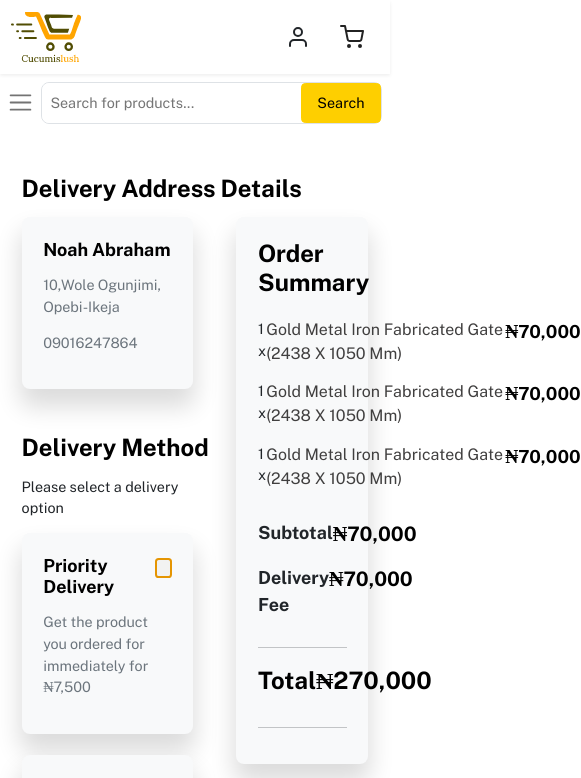
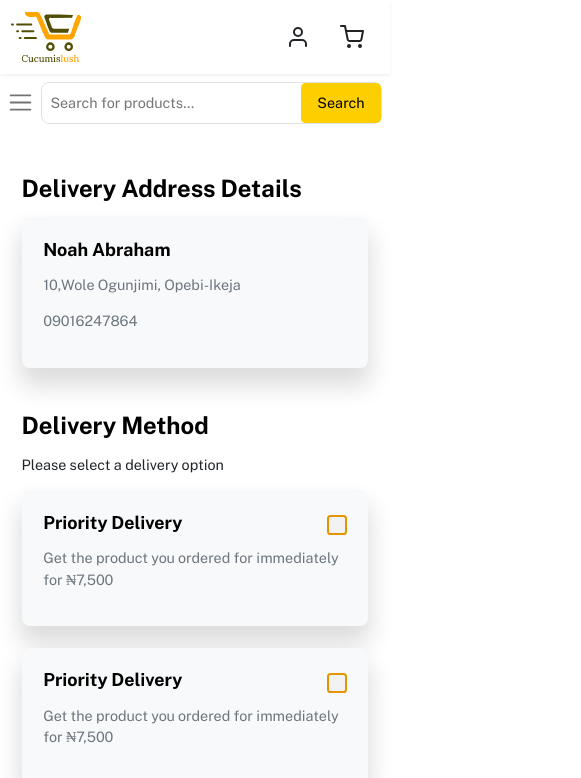
Before and after one commit to AY001A/FAB-SHOP, a React (Create React App) app: page /payment in a window 390 px wide. Shown: the top 778 px of the page, 581 px wide, since content can reach past the window. Built offline with nearby package versions, Linux system fonts and the light colour scheme.

Commit message:
responsiveness done

```diff
--- a/src/components/delivery/DeliveryAddress.js
+++ b/src/components/delivery/DeliveryAddress.js
@@ -3,7 +3,7 @@ import './style.scss';
 
 const DeliveryAddress = () => {
   return (
-    <div className='p-4 orderSummaryContainer me-4 bg-light mb-4'>
+    <div className='p-4 orderSummaryContainer bg-light mb-4'>
 
         <div className='d-flex justify-content-between'>
             <p className='deliveryName'>Noah Abraham</p>
--- a/src/components/delivery/DeliveryMethod.js
+++ b/src/components/delivery/DeliveryMethod.js
@@ -3,7 +3,7 @@ import './style.scss';
 
 const DeliveryMethod = () => {
   return (
-    <div className='p-4 orderSummaryContainer me-4 bg-light mb-4'>
+    <div className='p-4 orderSummaryContainer bg-light mb-4 sm-me-0'>
 
         <div className='d-flex justify-content-between'>
             <p className='deliveryName'>Priority Delivery</p>
--- a/src/components/delivery/ShippingDetails.js
+++ b/src/components/delivery/ShippingDetails.js
@@ -4,7 +4,7 @@ import  Chair  from '../../assets/images/chair.jpg'
 
 const ShippingDetails = () => {
   return (
-    <div className='p-4 shippingSummaryContainer me-4 bg-light mb-4 d-flex justify-content '>
+    <div className='p-4 w-100 shippingSummaryContainer me-4 bg-light mb-4 d-flex justify-content '>
         <div>
             <img src={Chair} alt='' className='summaryImage' />
         </div>
--- a/src/components/delivery/style.scss
+++ b/src/components/delivery/style.scss
@@ -66,3 +66,9 @@
     text-transform: capitalize;
     color: #494949;
 }
+
+@media (min-width: 320px) {
+    .shippingSummaryContainer{
+        width: 100%;
+    }
+}
--- a/src/pages/payment/Payment.js
+++ b/src/pages/payment/Payment.js
@@ -9,7 +9,7 @@ const Payment = () => {
     <div className="payment-wrapper container my-5 px-4">
         <div className="row">
             <h2 className='paymentSummary mb-3'>Delivery Address Details </h2>
-            <div className="col-7">
+            <div className="col-md-7">
                 <div>
 
                     <DeliveryAddress />
@@ -28,7 +28,7 @@ const Payment = () => {
 
             </div>
 
-            <div className="col-5">
+            <div className="col-md-5">
                 <div className="orderSummaryContainer p-4 bg-light">
                     <h2 className='paymentSummary mb-4'>Order  Summary</h2>
                     <div className="d-flex justify-content-between">
@@ -93,7 +93,7 @@ const Payment = () => {
                 </div>
             </div>
 
-            <div className='col-7'>
+            <div className='col-sm-7'>
                 <div className="mt-5">
                     <h2 className='paymentSummary mb-3 mt-3'>Shipment Details</h2>
                     <p>Please select a delivery option</p>
```
